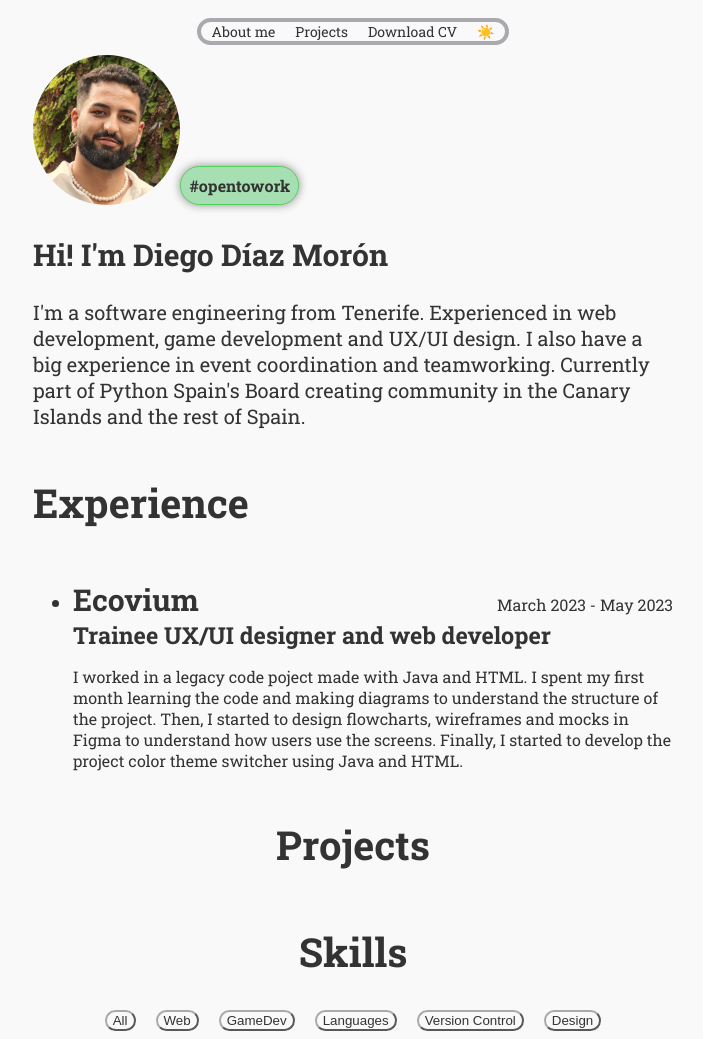
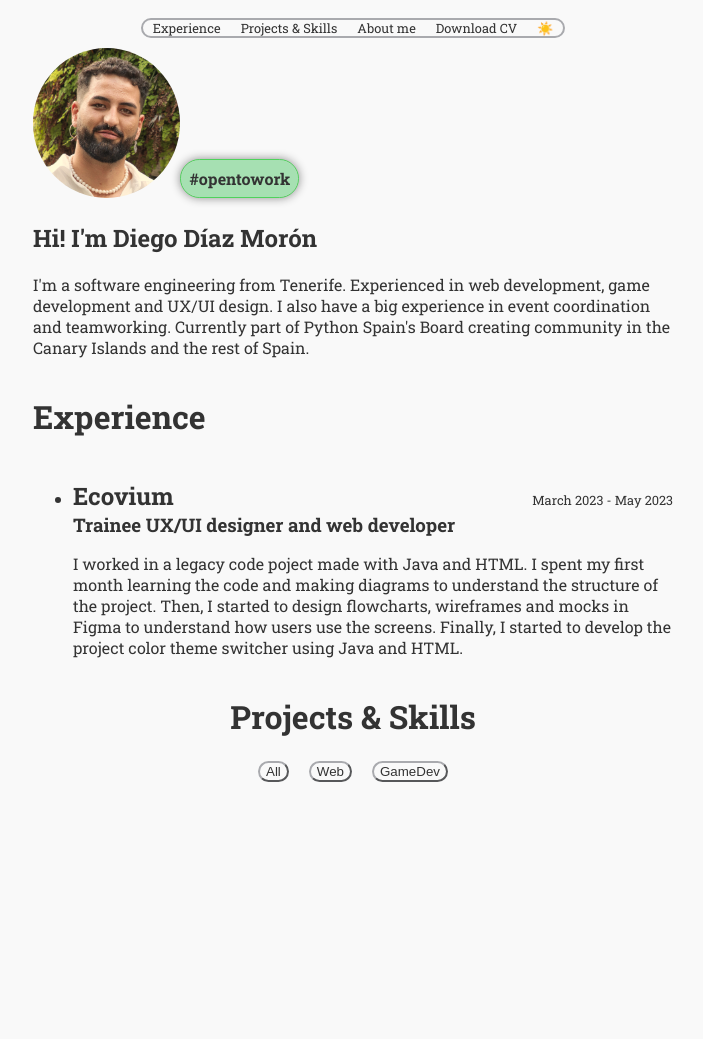
Before and after one commit to Diegodmbot/Portfolio, a React (Vite) app: page / in a window 1280 px wide. Shown: the whole page, without its empty margins (287-990 px from the left). After the commit the page ends 800 px from the top, so only its background shows below. Built offline with nearby package versions, Linux system fonts and the light colour scheme.

Commit message:
remove Skills component; update Projects component to include Skills section; adjust header links and styles; refactor CSS for consistency

```diff
--- a/src/App.jsx
+++ b/src/App.jsx
@@ -3,7 +3,6 @@ import { Header } from "./components/Header.jsx";
 import { Introduction } from "./components/Introduction.jsx";
 import { Experience } from "./components/Experience.jsx";
 import { Projects } from "./components/Projects.jsx";
-import { Skills } from "./components/Skills.jsx";
 
 function App() {
   return (
@@ -12,7 +11,6 @@ function App() {
       <Introduction />
       <Experience />
       <Projects />
-      <Skills />
     </>
   );
 }
--- a/src/components/Experience.css
+++ b/src/components/Experience.css
@@ -8,10 +8,6 @@
   & time {
     font-size: 0.8em;
   }
-
-  & p {
-    font-size: 16px;
-  }
 }
 
 .Job .Title {
--- a/src/components/Header.css
+++ b/src/components/Header.css
@@ -1,7 +1,7 @@
 header {
   display: flex;
   justify-content: center;
-  border: 4px;
+  border: 2px;
   border-style: solid;
   border-radius: 100px;
   border-color: var(--border-color);
@@ -10,7 +10,7 @@ header {
   position: sticky;
   top: 5px;
   background-color: var(--background-color);
-  font-size: 0.7em;
+  font-size: 0.8rem;
 }
 
 .HeaderNav {
--- a/src/components/Header.jsx
+++ b/src/components/Header.jsx
@@ -5,8 +5,9 @@ export function Header() {
   return (
     <header>
       <nav className="HeaderNav">
+        <a className="HeaderLink">Experience</a>
+        <a className="HeaderLink">Projects & Skills</a>
         <a className="HeaderLink">About me</a>
-        <a className="HeaderLink">Projects</a>
         <a
           className="HeaderLink"
           href="/Diego_Díaz_Morón_CV.pdf"
--- a/src/components/Skills.css
+++ b/src/components/Projects.css
@@ -1,14 +1,14 @@
-.Skills {
+.Projects {
   display: flex;
   flex-direction: column;
   align-items: center;
 }
 
-.SkillsOptions {
+.ProjectsOptions {
   justify-content: space-between;
 }
 
-.SkillsOptions > button {
+.ProjectsOptions > button {
   margin: 0 10px;
   border-radius: 50px;
   cursor: pointer;
--- a/src/components/Projects.jsx
+++ b/src/components/Projects.jsx
@@ -1,7 +1,16 @@
+import "./Projects.css";
+
 export function Projects() {
+  // Hacer una cuadricula con los logos de las herramientas/lenguajes que sé
+
   return (
-    <div>
-      <h1>Projects</h1>
+    <div className="Projects">
+      <h1>Projects & Skills</h1>
+      <div className="ProjectsOptions">
+        <button>All</button>
+        <button>Web</button>
+        <button>GameDev</button>
+      </div>
     </div>
   );
 }
--- a/src/components/Skills.jsx
+++ /dev/null
@@ -1,19 +0,0 @@
-import "./Skills.css";
-
-export function Skills() {
-  // Hacer una cuadricula con los logos de las herramientas/lenguajes que sé
-
-  return (
-    <div className="Skills">
-      <h1>Skills</h1>
-      <div className="SkillsOptions">
-        <button>All</button>
-        <button>Web</button>
-        <button>GameDev</button>
-        <button>Languages</button>
-        <button>Version Control</button>
-        <button>Design</button>
-      </div>
-    </div>
-  );
-}
--- a/src/index.css
+++ b/src/index.css
@@ -8,7 +8,7 @@
   align-items: center;
   max-width: 40rem;
   width: 100%;
-  font-size: 20px;
+  font-size: 16px;
 }
 
 :root.light {
```
